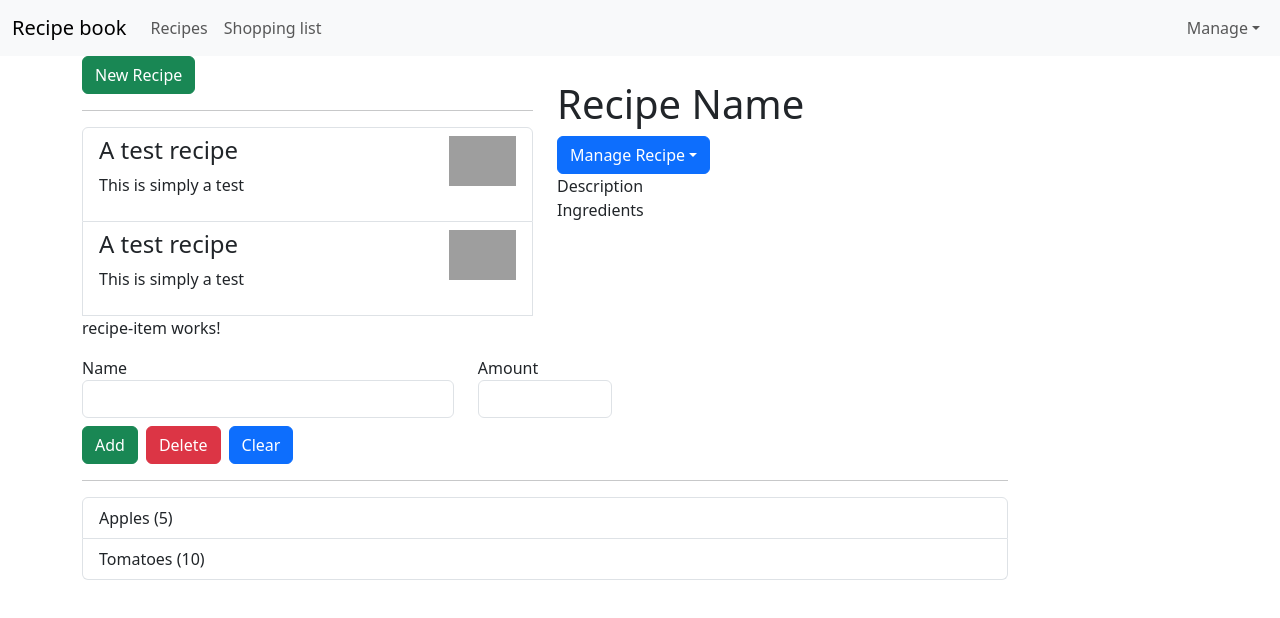
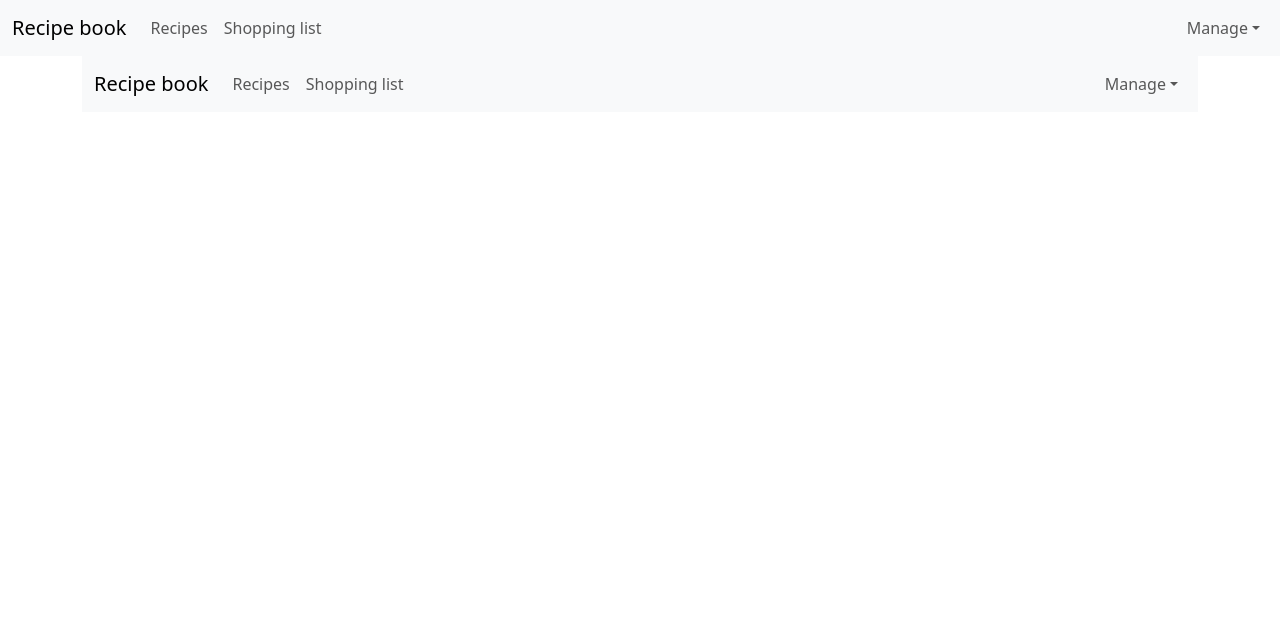
Before and after one commit to peterabrahamdev/shopping-list-app, an Angular app: page / in a window 1280 px wide. Shown: the top 618 px of the page. Built offline with nearby package versions, Linux system fonts and the light colour scheme; grey boxes are pictures that could not be loaded.

Commit message:
feat(routing): add routing to recipes & shopping list

```diff
--- a/src/app/app.component.html
+++ b/src/app/app.component.html
@@ -2,8 +2,7 @@
 <div class="container">
   <div class="row">
     <div class="col-md-12">
-      <app-recipes></app-recipes>
-      <app-shopping-list></app-shopping-list>
+      <router-outlet />
     </div>
   </div>
 </div>
--- a/src/app/app.component.ts
+++ b/src/app/app.component.ts
@@ -2,6 +2,7 @@ import { Component } from '@angular/core';
 import { HeaderComponent } from './header/header.component';
 import { RecipesComponent } from "./recipes/recipes.component";
 import { ShoppingListComponent } from "./shopping-list/shopping-list.component";
+import { RouterModule, RouterOutlet } from '@angular/router';
 
 
 @Component({
@@ -9,7 +10,7 @@ import { ShoppingListComponent } from "./shopping-list/shopping-list.component";
     templateUrl: './app.component.html',
     styleUrl: './app.component.css',
     standalone: true,
-    imports: [HeaderComponent, RecipesComponent, ShoppingListComponent]
+    imports: [HeaderComponent, RecipesComponent, ShoppingListComponent, RouterModule, RouterOutlet]
 })
 export class AppComponent {
   title = 'shopping-list-app';
--- a/src/app/header/header.component.css
+++ b/src/app/header/header.component.css
@@ -0,0 +1,3 @@
+.nav-link{
+    cursor: pointer;
+}
--- a/src/app/header/header.component.html
+++ b/src/app/header/header.component.html
@@ -1,12 +1,12 @@
 <nav class="navbar navbar-expand-lg navbar-light bg-light">
     <div class="container-fluid">
         <div class="navbar-header">
-            <a href="#" class="navbar-brand">Recipe book</a>
+            <a class="navbar-brand">Recipe book</a>
         </div>
         <div class="collapse navbar-collapse">
             <ul class="navbar-nav">
-                <li class="nav-item"><a class="nav-link" href="#">Recipes</a></li>
-                <li class="nav-item"><a class="nav-link" href="#">Shopping list</a></li>
+                <li class="nav-item"><a class="nav-link" routerLink="recipes">Recipes</a></li>
+                <li class="nav-item"><a class="nav-link" routerLink="shopping-list">Shopping list</a></li>
             </ul>
             <ul class="navbar-nav ms-auto">
                 <li class="nav-item dropdown">
--- a/src/app/header/header.component.ts
+++ b/src/app/header/header.component.ts
@@ -1,10 +1,12 @@
 import { Component } from '@angular/core';
+import { RouterModule } from '@angular/router';
 
 @Component({
     selector: 'app-header',
     templateUrl: './header.component.html',
     styleUrl: './header.component.css',
     standalone: true,
+    imports: [RouterModule]
 })
 
 export class HeaderComponent {}
--- a/src/app/recipes/recipe-list/recipe-list.component.html
+++ b/src/app/recipes/recipe-list/recipe-list.component.html
@@ -1,6 +1,6 @@
 <div class="row">
   <div class="col-12">
-    <button class="btn btn-success">New Recipe</button>
+    <button class="btn btn-success mt-4">New Recipe</button>
   </div>
 </div>
 <hr />
--- a/src/app/shopping-list/shopping-edit/shopping-edit.component.html
+++ b/src/app/shopping-list/shopping-edit/shopping-edit.component.html
@@ -1,7 +1,7 @@
 <div class="row">
     <div class="col-12">
         <form>
-            <div class="row">
+            <div class="row mt-4">
                 <div class="col-sm-5 form-group">
                     <label for="name">Name</label>
                     <input type="text" id="name" class="form-control">
```
Also changed, not shown: src/app/app.routes.ts (+8 -3 lines).
